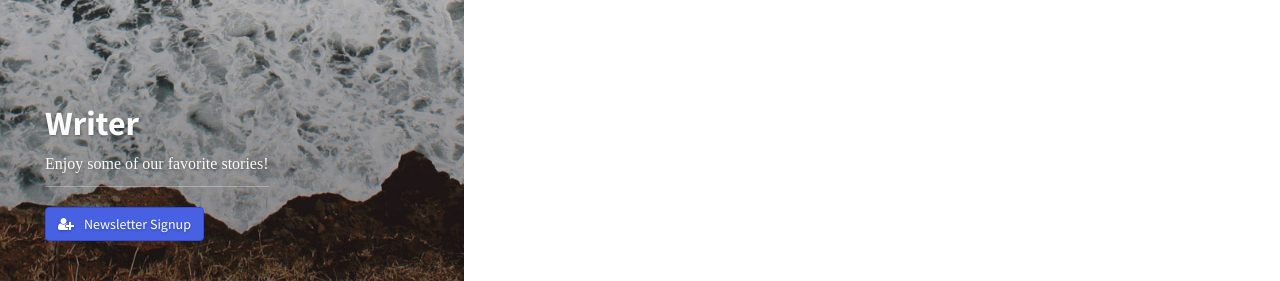
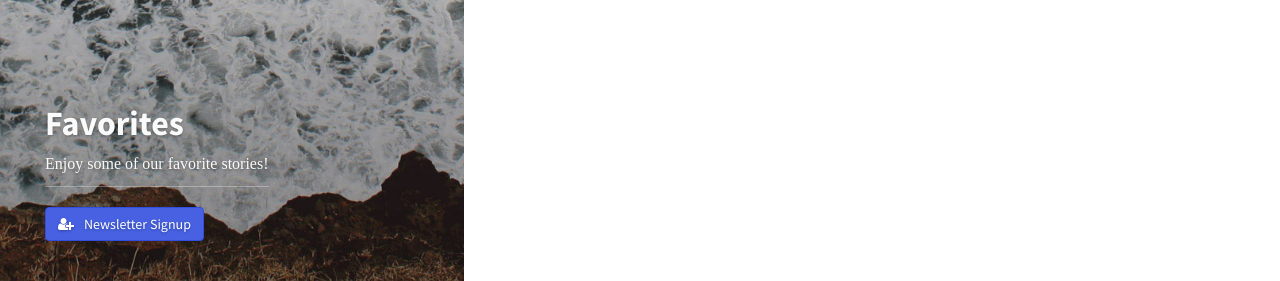
Before and after one commit to EJBlog/EJBlog.github.io, a Jekyll site: the page favorites.html, which Jekyll copies as it is, in a window 1280 px wide. Shown: the part 619-900 px from the top of the page. Built offline with Jekyll 4.4.1, drawn with Linux system fonts in a browser that asks for light colours; nearby versions of some CDN libraries; some web fonts are replaced.

Commit message:
Update favorites.html

```diff
--- a/favorites.html
+++ b/favorites.html
@@ -3,7 +3,7 @@
     <head>
         <meta charset="utf-8">
         <meta http-equiv="X-UA-Compatible" content="IE=edge,chrome=1">
-        <title>Writer Theme | Favorites</title>
+        <title>Favorites</title>
         <meta name="description" content="">
         <meta name="viewport" content="width=device-width">
 
@@ -60,7 +60,7 @@
 
                     <div class="site-info">
                         <div class="primary-info">
-                        <h1>Writer</h1>
+                        <h1>Favorites</h1>
                             <p>Enjoy some of our favorite stories! </p>
 
                         </div>
```
